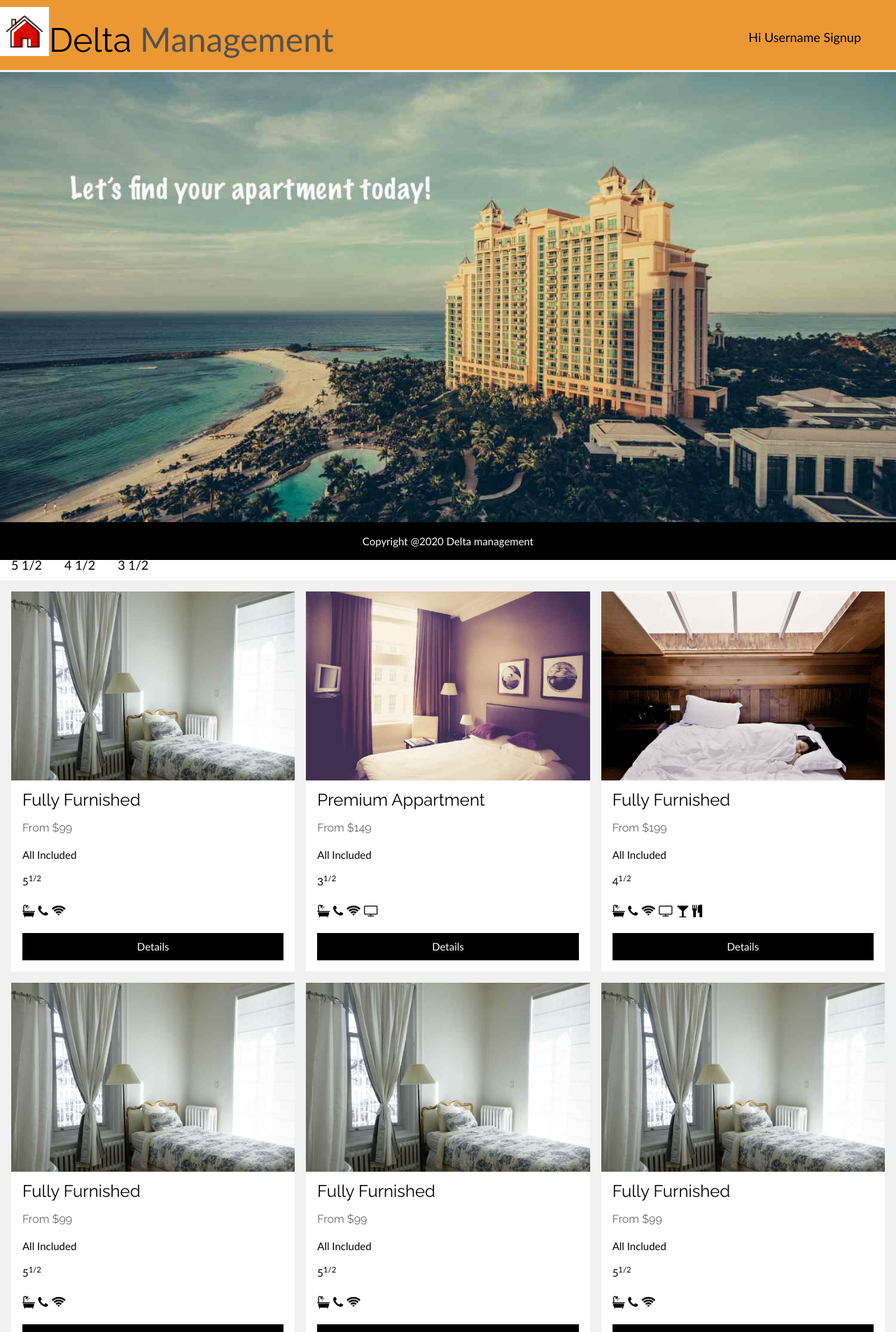
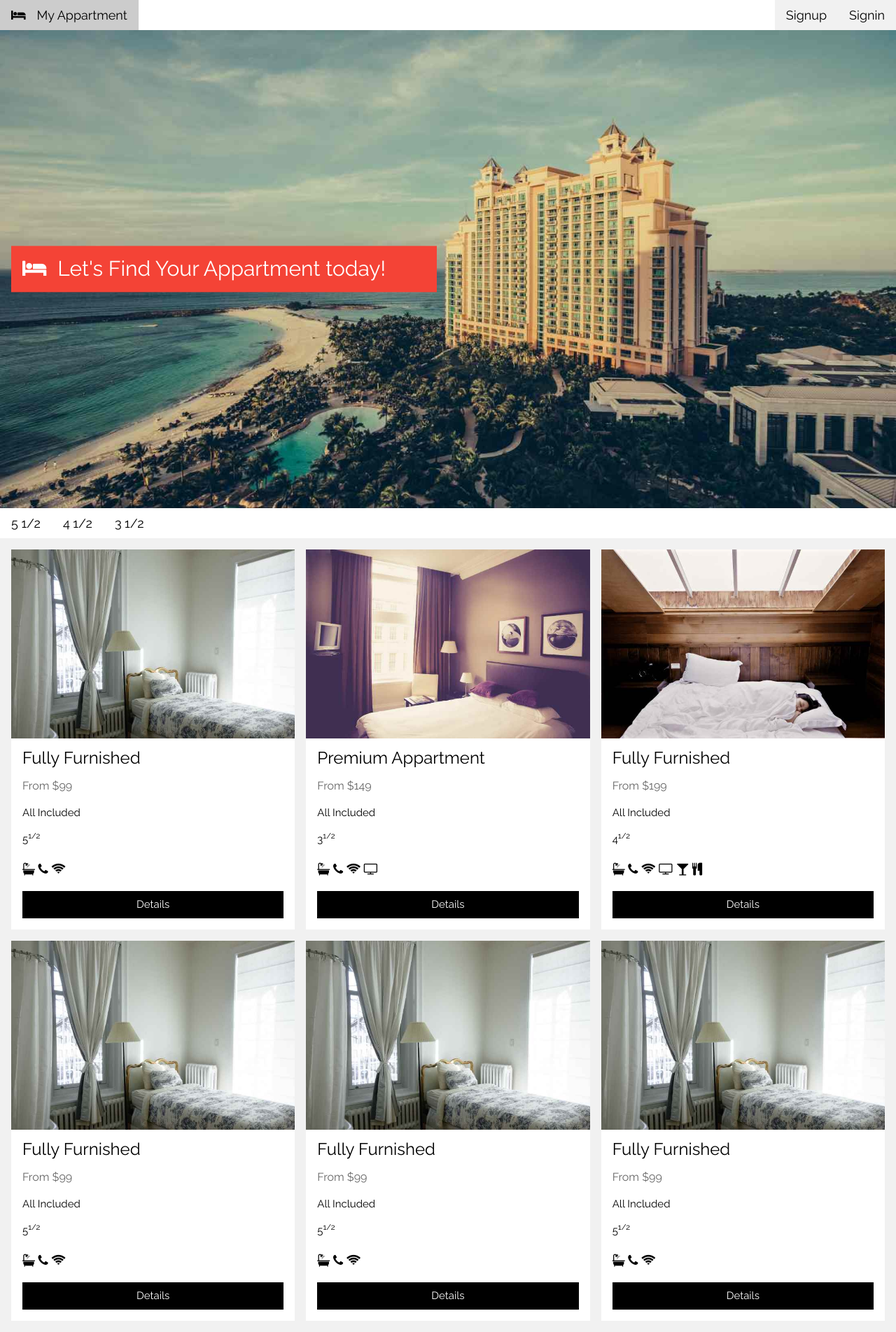
Before and after one commit to minhasloveleen/appartmentmanagementsystem, a PHP site: page /appartmentmanagementsystem/home.php in a window 1280 px wide. Shown: the top 1903 px of the page at 70% size. Run offline with PHP 8.4, Linux system fonts and the light colour scheme.

Commit message:
Revert "Change in home page add project style header"
This reverts commit cd7d9ea82e301c0c00cb5900404af9158c85b00e.

```diff
--- a/src/home.php
+++ b/src/home.php
@@ -10,24 +10,31 @@
 <link rel="stylesheet" href="https://www.w3schools.com/w3css/4/w3.css">
 <link rel="stylesheet" href="https://fonts.googleapis.com/css?family=Raleway">
 <link rel="stylesheet" href="https://cdnjs.cloudflare.com/ajax/libs/font-awesome/4.7.0/css/font-awesome.min.css">
-<link type="text/css" rel="stylesheet" href="css/styleindex.css" />
 <style>
 body,h1,h2,h3,h4,h5,h6 {font-family: "Raleway", Arial, Helvetica, sans-serif}
 </style>
 <body class="w3-light-grey">
 
 <!-- Navigation Bar -->
-<header id="top">
-	<img  src="images/logo.png" alt="logo" style="margin-top:10px;"/>
-    <h1 >Delta <span style="color:#54514d">Management<span></h1>
-    <p> Hi Username <a href="login.php">   Signup</a></p>
+<div class="w3-bar w3-white w3-large">
+  <a href="#" class="w3-bar-item w3-button w3-red w3-mobile"><i class="fa fa-bed w3-margin-right"></i>My Appartment</a>
 
+  <a href="#" class="w3-bar-item w3-button w3-right w3-light-grey w3-mobile">Signin</a>
+  <a href="#" class="w3-bar-item w3-button w3-right w3-light-grey w3-mobile">Signup</a>
+</div>
+<!-- Header -->
+<header class="w3-display-container w3-content" style="max-width:1500px;">
+  <img class="w3-image" src="images/hotel.jpg" alt="The Hotel" style="min-width:1000px" width="1500" height="800">
+  <div class="w3-display-left w3-padding w3-col l6 m8">
+    <div class="w3-container w3-red">
+      <h2><i class="fa fa-bed w3-margin-right"></i>Let's Find Your Appartment today!</h2>
+    </div>
 </header>
 
+<!-- Page content -->
+<div class="w3-content" style="max-width:1532px;">
+
   <div class="w3-bar w3-white w3-large">
-  <div>
-  <img class="w3-image" src="images/hotel.jpg" alt="The Hotel" style="min-width:1000px" width="1500" height="800">
-  </div>
   <a href="#rooms" class="w3-bar-item w3-button w3-mobile">5 1/2</a>
   <a href="#about" class="w3-bar-item w3-button w3-mobile">4 1/2</a>
   <a href="#contact" class="w3-bar-item w3-button w3-mobile">3 1/2</a>
@@ -229,6 +236,6 @@ body,h1,h2,h3,h4,h5,h6 {font-family: "Raleway", Arial, Helvetica, sans-serif}
 </div>
 
 
-<?php
-    include_once("includes/footer.php");
-?>
+
+</body>
+</html>
```
Also changed, not shown: src/images/hotel.jpg, 1 other file.
